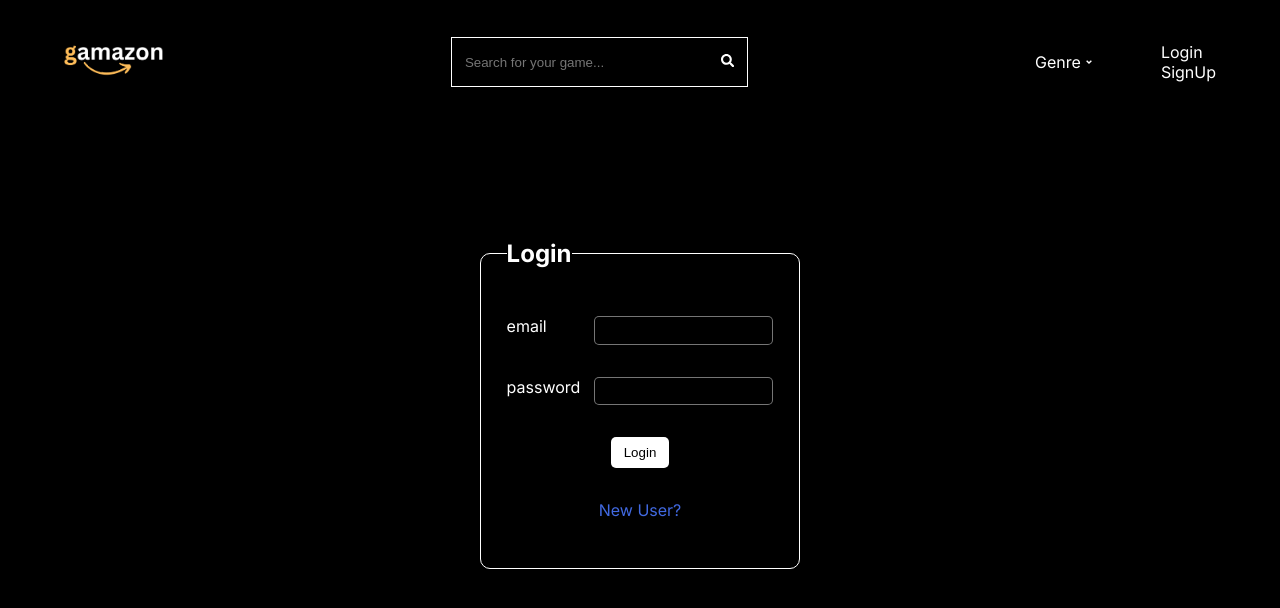
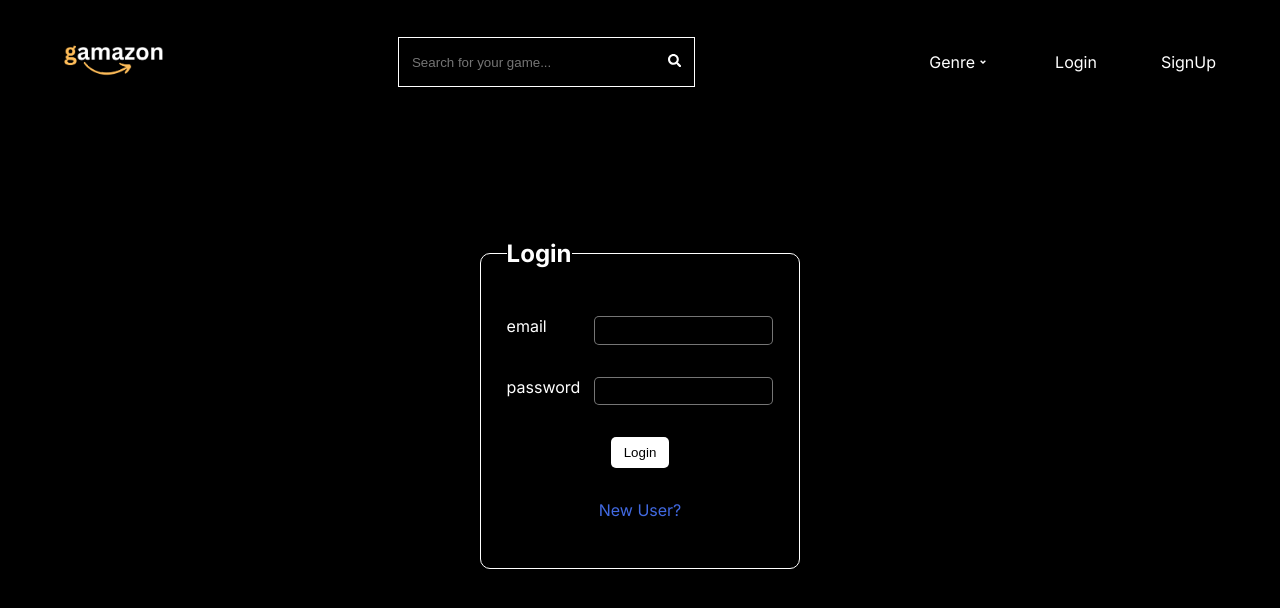
Before and after one commit to yashghogre/gamazon-client, a Next.js app: page /login in a window 1280 px wide. Shown: the top 608 px of the page. Built offline with nearby package versions, Linux system fonts and the light colour scheme; no server answers.

Commit message:
switched to local storage

```diff
--- a/src/app/Components/Navbar.js
+++ b/src/app/Components/Navbar.js
@@ -1,16 +1,22 @@
 'use client'
 
-import React, { useState } from 'react'
+import React, { useEffect, useState } from 'react'
 import styles from '@/styles/Navbar.module.css'
 import Image from 'next/image'
 import { FaSearch } from "react-icons/fa";
 import { RiArrowDropDownLine } from "react-icons/ri";
 import Link from 'next/link';
 import DropdownNav from './DropdownNav';
-import checkCookie from './checkCookie';
-import Navright from './Navright';
+import { VscAccount } from "react-icons/vsc";
 
 const Navbar = () => {
+
+    const [user, setUser] = useState(null)
+
+    useEffect(() => {
+        setUser(localStorage.getItem('email'))
+        console.log(user)
+    }, [])
 
     const [isVisible, setIsVisible] = useState(false)
 
@@ -22,9 +28,9 @@ const Navbar = () => {
         setIsVisible(false)
     }
 
-    const isUserLogin = checkCookie()
-    const userLogin = isUserLogin.PromiseState
-    console.log(userLogin)
+    // const isUserLogin = checkCookie
+    // const userLogin = checkCookie
+    // console.log(checkCookie)
 
     return (
         <div className={styles.mainDiv}>
@@ -47,16 +53,20 @@ const Navbar = () => {
                     </p>
                     <div>
                         {isVisible && <DropdownNav />}
-                        {/* <DropdownNav /> */}
                     </div>
                 </div>
-                {/* {
-                    userLogin ? null : <div>
-                    <p><Link href={'/login'} style={{ textDecoration: 'none' }}>Login</Link></p>
-                    <p><Link href={'/signup'} style={{ textDecoration: 'none' }}>SignUp</Link></p>
-                </div>
-                } */}
-                <Navright />
+                {user ?
+                    <Link href={'/account'} style={{textDecoration: 'none'}}>
+                        <div style={{ display: 'flex', flexDirection: 'column', justifyContent: 'center', alignItems: 'center', cursor: 'pointer' }}>
+                            <VscAccount size={25} />
+                            <p>My Account</p>
+                        </div>
+                    </Link> :
+                    <div style={{ display: 'flex', gap: '5vw' }}>
+                        <p><Link href={'/login'} style={{ textDecoration: 'none' }}>Login</Link></p>
+                        <p><Link href={'/signup'} style={{ textDecoration: 'none' }}>SignUp</Link></p>
+                    </div>
+                }
             </div>
         </div>
     )
--- a/src/app/Components/Navright.js
+++ /dev/null
@@ -1,25 +0,0 @@
-// 'use server'
-
-import { cookies } from 'next/headers'
-import Link from 'next/link'
-
-const Navright = () => {
-
-    const checkCookie = () => {
-        const hasCookie = cookies().has('email')
-        return hasCookie
-    }
-
-    const isLogin = checkCookie()
-
-    return (
-        <div>
-            {
-                isLogin ? null : <div><p><Link href={'/login'} style={{ textDecoration: 'none' }}>Login</Link></p>
-                    <p><Link href={'/signup'} style={{ textDecoration: 'none' }}>SignUp</Link></p></div>
-            }
-        </div>
-    )
-}
-
-export default Navright
--- a/src/app/Components/checkCookie.js
+++ b/src/app/Components/checkCookie.js
@@ -2,9 +2,6 @@
 
 import { cookies } from 'next/headers'
 
-const checkCookie = () => {
-    const hasCookie = cookies().has('email')
-    return hasCookie
-}
+const checkCookie = cookies().has('email')
 
 export default checkCookie
--- a/src/app/Components/setCookie.js
+++ /dev/null
@@ -1,13 +0,0 @@
-'use server'
-import { cookies } from 'next/headers'
-
-const setCookie = (email) => {
-    cookies().set({
-        name: 'email',
-        value: email,
-        httpOnly: true,
-        path: '/'
-    })
-}
-
-export default setCookie
--- a/src/app/login/page.js
+++ b/src/app/login/page.js
@@ -4,7 +4,6 @@ import React, { useState } from 'react'
 import styles from '@/styles/Signup.module.css'
 import Link from 'next/link'
 import { useRouter } from 'next/navigation'
-import setCookie from '@/app/Components/setCookie'
 // import toast, { Toaster } from 'react-hot-toast'
 
 const page = () => {
@@ -40,8 +39,6 @@ const page = () => {
             body: JSON.stringify(user)
         })
 
-        const resData = res.json()
-        console.log(resData)
 
         // setUser({
         //     email: '',
@@ -51,8 +48,10 @@ const page = () => {
 
         if (res.status === 200) {
             // toast.success('User Logged in Successfully!')
-            setCookie(user.email)
+            localStorage.setItem('email', user.email)
             router.push('/')
+            const resData = res.json()
+            // console.log(resData[2].token)
         }
     }
 
```
Also changed, not shown: src/app/account/page.js (added, +16 -0 lines).
